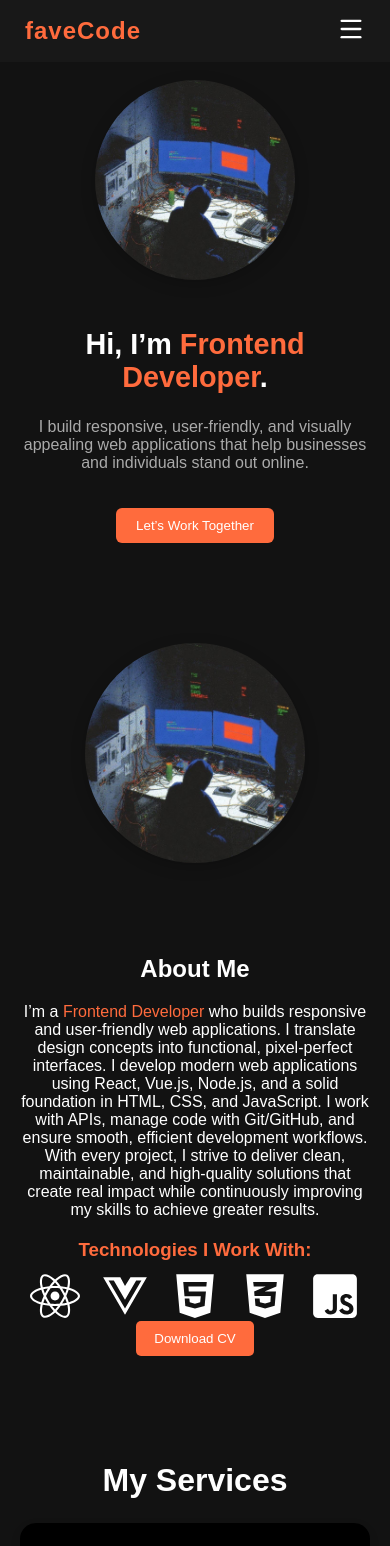
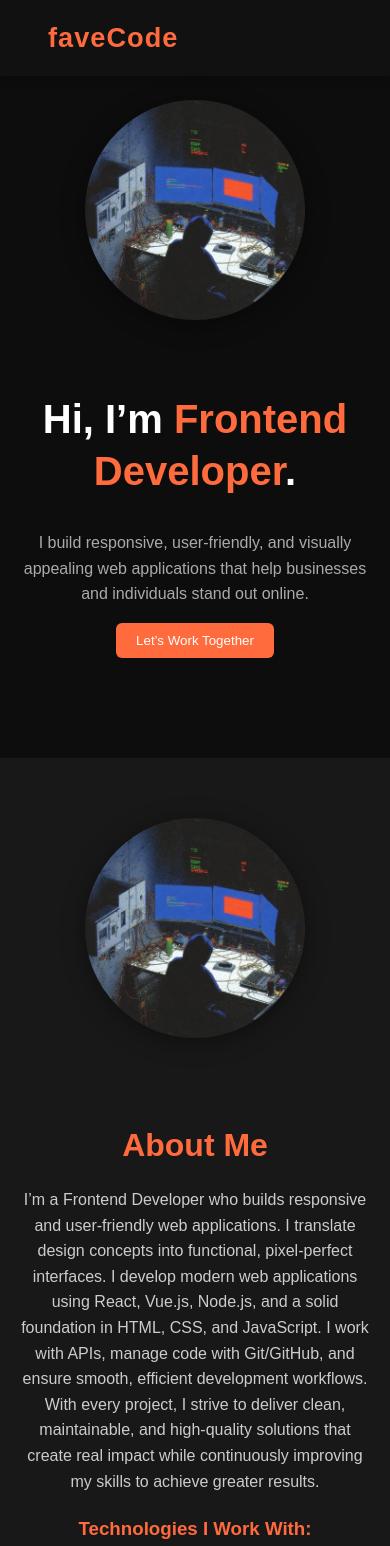
Before and after one commit to Favecode/Portfolio, a React (Vite) app: page / in a window 390 px wide. Shown: the top 1546 px of the page. Built offline with nearby package versions, Linux system fonts and the light colour scheme.

Commit message:
Updated hero and expert images to online icons

```diff
--- a/src/App.css
+++ b/src/App.css
@@ -6,348 +6,333 @@ body {
   margin: 0;
   padding: 0;
   font-family: "Poppins", sans-serif;
-  background: #121212;
+  background: #0d0d0d;
   color: #fff;
+  line-height: 1.6;
 }
 
-/* Navbar */
+/* ===== GENERAL BUTTON STYLING ===== */
+button, .cv-btn, .contact-btn {
+  background: #ff6b3d;
+  color: #fff;
+  border: none;
+  padding: 10px 20px;
+  border-radius: 6px;
+  cursor: pointer;
+  font-weight: 500;
+  transition: all 0.3s ease;
+}
+button:hover, .cv-btn:hover, .contact-btn:hover {
+  background: #e45a2a;
+  transform: translateY(-2px);
+}
+
+/* ===== NAVBAR ===== */
 .navbar {
   display: flex;
   justify-content: space-between;
   align-items: center;
-  padding: 20px 80px;
-  background: #181818;
+  background: #111;
+  color: white;
+  padding: 1rem 3rem;
+  position: fixed;
+  top: 0;
+  left: 0;
+  right: 0;
+  z-index: 1000;
+  box-shadow: 0 2px 8px rgba(0, 0, 0, 0.3);
 }
+
 .logo {
-  font-size: 24px;
-  font-weight: bold;
+  font-size: 1.7rem;
+  font-weight: 700;
+  color: #ff6b3d;
+  letter-spacing: 1px;
+}
+
+/* Nav Links */
+.nav-links {
+  display: flex;
+  gap: 1.5rem;
+  list-style: none;
+}
+
+.nav-links li a {
+  color: white;
+  text-decoration: none;
+  font-weight: 500;
+  transition: color 0.3s ease;
+}
+
+.nav-links li a:hover {
   color: #ff6b3d;
 }
-.navbar ul {
-  display: flex;
-  gap: 30px;
-  list-style: none;
-}
-.navbar li {
-  cursor: pointer;
-}
-.cv-btn {
-  background: #ff6b3d;
-  color: #fff;
-  border: none;
-  padding: 10px 18px;
-  border-radius: 5px;
-  cursor: pointer;
-}
 
-/* Hero */
+/* ===== HERO SECTION ===== */
 .hero {
   display: flex;
   justify-content: space-between;
   align-items: center;
-  padding: 100px;
+  padding: 140px 80px 80px;
+  gap: 2rem;
+  min-height: 50vh;
 }
+
 .hero-text h1 {
   font-size: 2.5rem;
+  line-height: 1.3;
 }
 .hero-text span {
   color: #ff6b3d;
 }
 .hero-text p {
-  margin-top: 10px;
+  margin-top: 1rem;
   color: #aaa;
+  max-width: 500px;
 }
 .hero-img img {
-  width: 300px;       /* ✅ adjust size */
-  height: 300px;      /* ✅ adjust size */
-  object-fit: cover;  /* keeps it neat and cropped */
-  border-radius: 50%; /* makes it circular — remove if you want square */
-  box-shadow: 0 4px 15px rgba(0, 0, 0, 0.2);
-}
-.contact-btn {
-  margin-top: 20px;
-  background: #ff6b3d;
-  padding: 10px 20px;
-  border: none;
-  border-radius: 6px;
-  cursor: pointer;
-  color: #fff;
+  width: 320px;
+  height: 320px;
+  object-fit: cover;
+  border-radius: 50%;
+  box-shadow: 0 4px 25px rgba(0, 0, 0, 0.4);
 }
 
-/* About */
+/* ===== ABOUT SECTION ===== */
 .about {
   display: flex;
-  justify-content: space-around;
+  justify-content: center;
   align-items: center;
-  padding: 60px 80px;
   gap: 3rem;
+  padding: 80px 60px;
+  background: #181818;
 }
-.about-text span {
+
+.about-text {
+  max-width: 600px;
+}
+.about-text h2 {
+  font-size: 2rem;
   color: #ff6b3d;
+  margin-bottom: 1rem;
+}
+.about-text p {
+  color: #ccc;
 }
 .about-img img {
-  width: 300px;       /* ✅ adjust size */
-  height: 300px;      /* ✅ adjust size */
-  object-fit: cover;  /* keeps it neat and cropped */
-  border-radius: 50%; /* makes it circular — remove if you want square */
-  box-shadow: 0 4px 15px rgba(0, 0, 0, 0.2);
-}
-/* Services */
-.services {
-  padding: 60px 80px;
-}
-.service-grid {
-  display: flex;
-  gap: 20px;
-}
-.card {
-  background: #181818;
-  padding: 20px;
-  border-radius: 10px;
-  flex: 1;
-}
-.card.active {
-  background: #ff6b3d;
-  color: #fff;
+  width: 300px;
+  height: 300px;
+  border-radius: 50%;
+  object-fit: cover;
+  box-shadow: 0 4px 25px rgba(0, 0, 0, 0.4);
 }
 
-/* Portfolio */
+/* ===== SERVICES ===== */
+.services {
+  padding: 80px 60px;
+  background: #0d0d0d;
+  text-align: center;
+}
+.services-title {
+  font-size: 2rem;
+  color: #ff6b3d;
+  margin-bottom: 2rem;
+}
+.services-container {
+  display: grid;
+  gap: 1.5rem;
+  grid-template-columns: repeat(auto-fit, minmax(250px, 1fr));
+}
+.service-card {
+  background: #181818;
+  border-radius: 12px;
+  padding: 1.8rem;
+  transition: all 0.3s ease;
+  box-shadow: 0 2px 10px rgba(0,0,0,0.4);
+}
+.service-card:hover {
+  transform: translateY(-6px);
+  background: #ff6b3d;
+}
+.service-card h3 {
+  margin-top: 0.8rem;
+  font-size: 1.2rem;
+}
+.service-card p {
+  font-size: 0.95rem;
+  color: #ddd;
+}
+
+/* ===== PORTFOLIO ===== */
 .portfolio {
-  padding: 60px 80px;
+  padding: 80px 60px;
+  background: #181818;
+  text-align: center;
+}
+.portfolio h2 {
+  font-size: 2rem;
+  color: #ff6b3d;
+  margin-bottom: 2rem;
 }
 .portfolio-grid {
   display: grid;
-  grid-template-columns: repeat(2, 1fr);
-  gap: 15px;
+  grid-template-columns: repeat(auto-fit, minmax(250px, 1fr));
+  gap: 30px;
 }
 .portfolio-item {
-  background: #181818;
-  padding: 60px;
-  text-align: center;
-  border-radius: 10px;
+  background: #111;
+  border-radius: 12px;
+  overflow: hidden;
+  transition: all 0.3s ease;
+}
+.portfolio-item:hover {
+  transform: translateY(-5px);
+  background: #ff6b3d;
+}
+.portfolio-item img {
+  width: 100%;
+  height: 160px;
+  object-fit: cover;
+}
+.portfolio-item h3 {
+  padding: 15px;
+  font-size: 1.1rem;
 }
 
-/* ===== Contact Box Styling ===== */
+/* ===== CONTACT ===== */
 .contact {
   display: flex;
   justify-content: center;
+  flex-wrap: wrap;
   align-items: center;
-  flex-wrap: wrap;
-  gap: 2rem;
-  padding: 60px 20px;
-  background: #ff6b3d; /* dark background */
+  gap: 3rem;
+  padding: 80px 20px;
+  background: #ff6b3d;
 }
 
 .contact-text {
   flex: 1;
-  min-width: 280px;
-  color: white;
-  text-align: left; /* ✅ makes content straight (left aligned) */
-  display: block;
-  padding: 1rem;
-  line-height: 1.6; /* improves readability */
+  max-width: 400px;
+  text-align: left;
 }
 
+.contact-text h2 {
+  font-size: 2rem;
+  color: white;
+  margin-bottom: 1rem;
+}
 
+.contact-text p {
+  color: #fff;
+  margin-bottom: 1.5rem;
+}
+
+.social-icons {
+  display: flex;
+  gap: 20px;
+  margin-top: 1rem;
+}
+.social-icons a {
+  display: inline-flex;
+  align-items: center;
+  justify-content: center;
+  background: #111;
+  width: 45px;
+  height: 45px;
+  border-radius: 50%;
+  transition: all 0.3s ease;
+}
+.social-icons a:hover {
+  transform: scale(1.1);
+  background: #000;
+}
 
 .contact-form {
-  flex: 1;
-  min-width: 300px;
-  max-width: 450px;
-  background: #181818; /* ✅ box background */
+  background: #181818;
+  color: #fff;
   padding: 2rem;
-  border-radius: 15px; /* ✅ rounded corners */
-  box-shadow: 0 6px 25px rgba(0, 0, 0, 0.4); /* ✅ soft shadow */
-  transition: transform 0.3s ease;
+  border-radius: 12px;
+  max-width: 400px;
+  box-shadow: 0 4px 20px rgba(0,0,0,0.4);
 }
-
-.contact-form:hover {
-  transform: translateY(-5px); /* small lift on hover */
+.contact-form h3 {
+  text-align: center;
+  margin-bottom: 20px;
+  color: #ff6b3d;
 }
-
 .contact-form input,
 .contact-form textarea {
   width: 100%;
-  padding: 1rem;
-  margin-bottom: 1rem;
+  padding: 12px;
+  margin-bottom: 15px;
   border-radius: 8px;
   border: none;
   background: #222;
   color: white;
   font-size: 1rem;
-  outline: none;
-  transition: border-color 0.3s;
 }
-
-.contact-form input:focus,
-.contact-form textarea:focus {
-  border: 1px solid #ff6b3d;
-}
-
 .contact-form button {
-  background: #ff6b3d;
-  color: white;
-  border: none;
-  padding: 0.9rem 1.5rem;
-  border-radius: 8px;
-  font-size: 1rem;
-  cursor: pointer;
-  width: 100%;
-  transition: background 0.3s ease;
-}
-
-.contact-form button:hover {
-  background: #e55c2a;
-}
-
-/* ✅ Responsive Navbar */
-@media (max-width: 768px) {
-  .navbar {
-    padding: 20px 40px;
-  }
-
-  .menu-icon {
-    display: block;
-    color: white;
-    cursor: pointer;
-    z-index: 2000;
-  }
-
-  /* Hide nav links by default on small screens */
-  .navbar ul {
-    position: absolute;
-    top: 70px;
-    right: 20px;
-    background: #181818;
-    flex-direction: column;
-    align-items: flex-start;
-    gap: 15px;
-    padding: 15px 20px;
-    border-radius: 10px;
-    width: 200px;  /* ✅ small dropdown */
-    box-shadow: 0 4px 10px rgba(0, 0, 0, 0.4);
-    display: none;
-    transition: all 0.3s ease-in-out;
-  }
-
-  .navbar ul.active {
-    display: flex;
-  }
-
-  .navbar li {
   width: 100%;
 }
 
-  .nav-links a {
+/* ===== FOOTER ===== */
+.footer {
+  background: #0d0d0d;
+  color: #ccc;
+  text-align: center;
+  padding: 40px 20px;
+  border-top: 1px solid #222;
+}
+.footer-logo {
+  color: #ff6b3d;
+  font-size: 1.4rem;
+  font-weight: 600;
+  margin-bottom: 15px;
+}
+.footer-links {
+  list-style: none;
+  display: flex;
+  justify-content: center;
+  gap: 20px;
+  padding: 0;
+  margin: 0 0 15px 0;
+}
+.footer-links li a {
+  color: #fff;
   text-decoration: none;
-    color: white;
-    width: 100%;
-    display: block;
   transition: color 0.3s;
 }
-
-  .nav-links a:hover {
+.footer-links li a:hover {
   color: #ff6b3d;
 }
-}
-/* ===== 📱 MOBILE STYLES ===== */
-@media (max-width: 768px) {
-  body {
-    overflow-x: hidden;
-    font-size: 16px;
+.footer-text {
+  font-size: 0.9rem;
+  opacity: 0.7;
 }
 
-  .navbar {
-    padding: 15px 25px;
+/* ===== RESPONSIVE ===== */
+@media (max-width: 768px) {
+  .hero {
+    flex-direction: column-reverse;
+    text-align: center;
+    padding: 100px 20px;
   }
-
-  .hero {
-    flex-direction: column-reverse; /* ✅ This puts image first */
+  .hero-img img {
+    width: 220px;
+    height: 220px;
+  }
+  .about {
+    flex-direction: column;
     text-align: center;
     padding: 60px 20px;
   }
-
-  .hero-text h1 {
-    font-size: 1.8rem;
-  }
-
-  .hero-img img {
-    width: 200px;
-    height: 200px;
-    margin-bottom: 20px;
-    margin-top: 20px;
-  }
-
-  .about {
-    flex-direction: column;
-    text-align: center;
-    padding: 40px 20px;
-  }
-
   .about-img img {
     width: 220px;
     height: 220px;
-    margin-bottom: 20px;
   }
-
-  .services {
-    padding: 40px 20px;
-  }
-
-  .service-grid {
+  .contact {
     flex-direction: column;
-  }
-
-  .card {
-    width: 100%;
-  }
-
-  .portfolio {
-    padding: 40px 20px;
-  }
-
-  .portfolio-grid {
-    grid-template-columns: 1fr;
-  }
-
-  .portfolio-item {
-    padding: 30px 15px;
-  }
-
-
-}
-/* ===== 📱 FIX CONTACT SECTION ON MOBILE ===== */
-@media (max-width: 768px) {
-  .contact {
-    flex-direction: column; /* stack text + form */
-    align-items: center;
-    justify-content: center;
     text-align: center;
-    padding: 40px 15px;
-    gap: 1.5rem;
-  }
-
-  .contact-text {
-    max-width: 100%;
-    text-align: center;
-    padding: 0;
-  }
-
-  .contact-form {
-    width: 90%;
-    max-width: 380px;
-    padding: 25px 20px;
-    margin-top: 1rem;
-  }
-
-  .contact-form input,
-  .contact-form textarea {
-    font-size: 0.95rem;
-    padding: 12px;
-  }
-
-  .contact-form button {
-    padding: 12px;
-    font-size: 1rem;
+    padding: 60px 20px;
   }
 }
--- a/src/App.jsx
+++ b/src/App.jsx
@@ -5,6 +5,7 @@ import About from "./components/About";
 import Services from "./components/Services";
 import Portfolio from "./components/Portfolio";
 import Contact from "./components/Contact";
+import Footer from "./components/Footer";
 import "./App.css";
 
 function App() {
@@ -16,6 +17,7 @@ function App() {
       <Services />
       <Portfolio />
       <Contact />
+      <Footer />
     </>
   );
 }
--- /dev/null
+++ b/src/components/Footer.css
@@ -0,0 +1,43 @@
+.footer {
+  background-color: #0d0d0d;
+  color: #fff;
+  padding: 40px 20px;
+  text-align: center;
+}
+
+.footer-container {
+  max-width: 900px;
+  margin: 0 auto;
+}
+
+.footer-logo {
+  font-size: 1.5rem;
+  font-weight: 700;
+  color: #00bcd4;
+  margin-bottom: 15px;
+}
+
+.footer-links {
+  list-style: none;
+  padding: 0;
+  display: flex;
+  justify-content: center;
+  gap: 20px;
+  margin-bottom: 15px;
+}
+
+.footer-links li a {
+  color: #fff;
+  text-decoration: none;
+  font-size: 0.95rem;
+  transition: color 0.3s ease;
+}
+
+.footer-links li a:hover {
+  color: #00bcd4;
+}
+
+.footer-text {
+  font-size: 0.85rem;
+  opacity: 0.8;
+}
--- /dev/null
+++ b/src/components/Footer.jsx
@@ -0,0 +1,23 @@
+import React from "react";
+import "./Footer.css";
+
+function Footer() {
+  return (
+    <footer className="footer">
+      <div className="footer-container">
+        <h3 className="footer-logo">FaveCode</h3>
+        <ul className="footer-links">
+          <li><a href="#about">About</a></li>
+          <li><a href="#projects">Projects</a></li>
+          <li><a href="#services">Services</a></li>
+          <li><a href="#contact">Contact</a></li>
+        </ul>
+        <p className="footer-text">
+          © {new Date().getFullYear()} FaveCode. All Rights Reserved.
+        </p>
+      </div>
+    </footer>
+  );
+}
+
+export default Footer;
```
Lines whose indentation alone changed are shown as unchanged.
